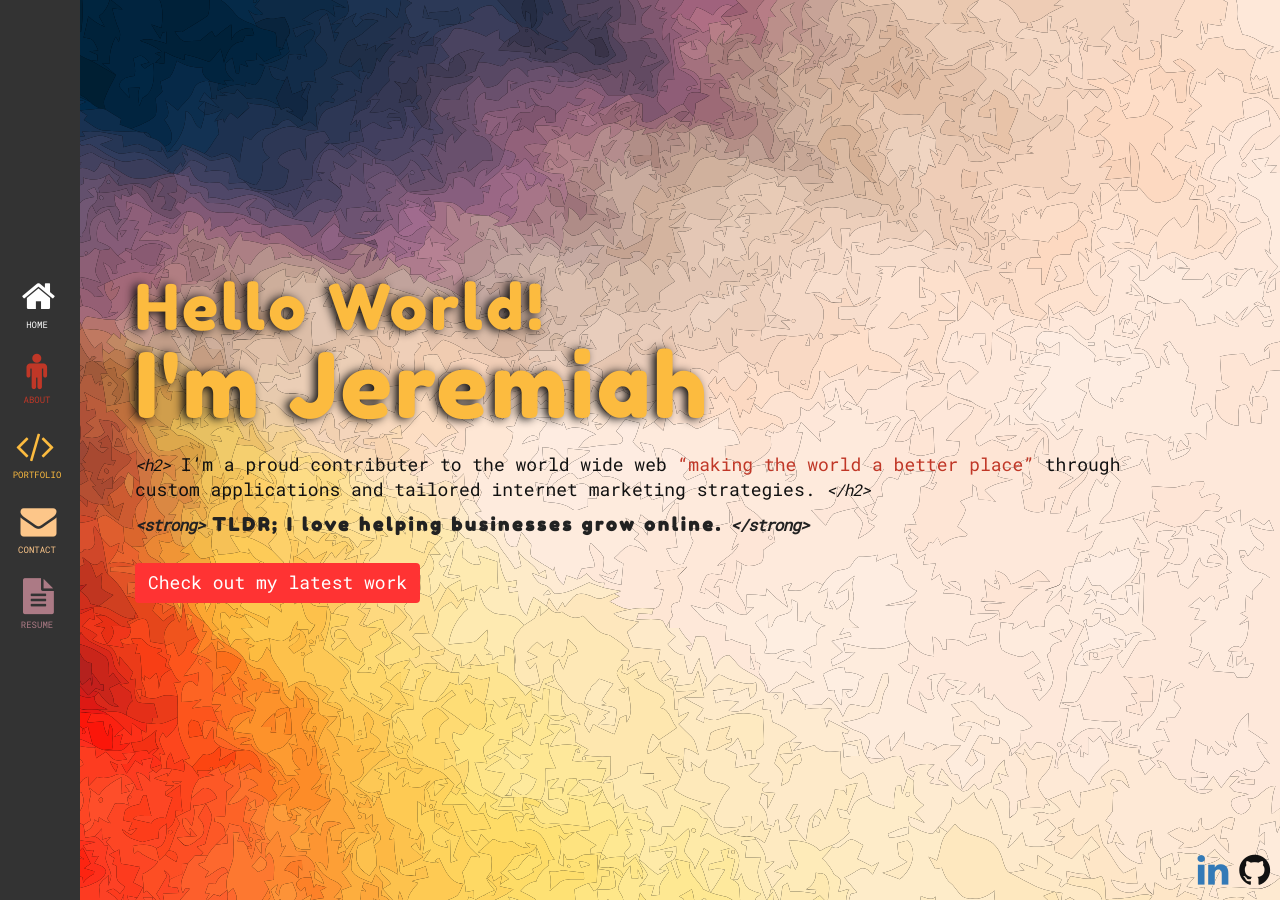
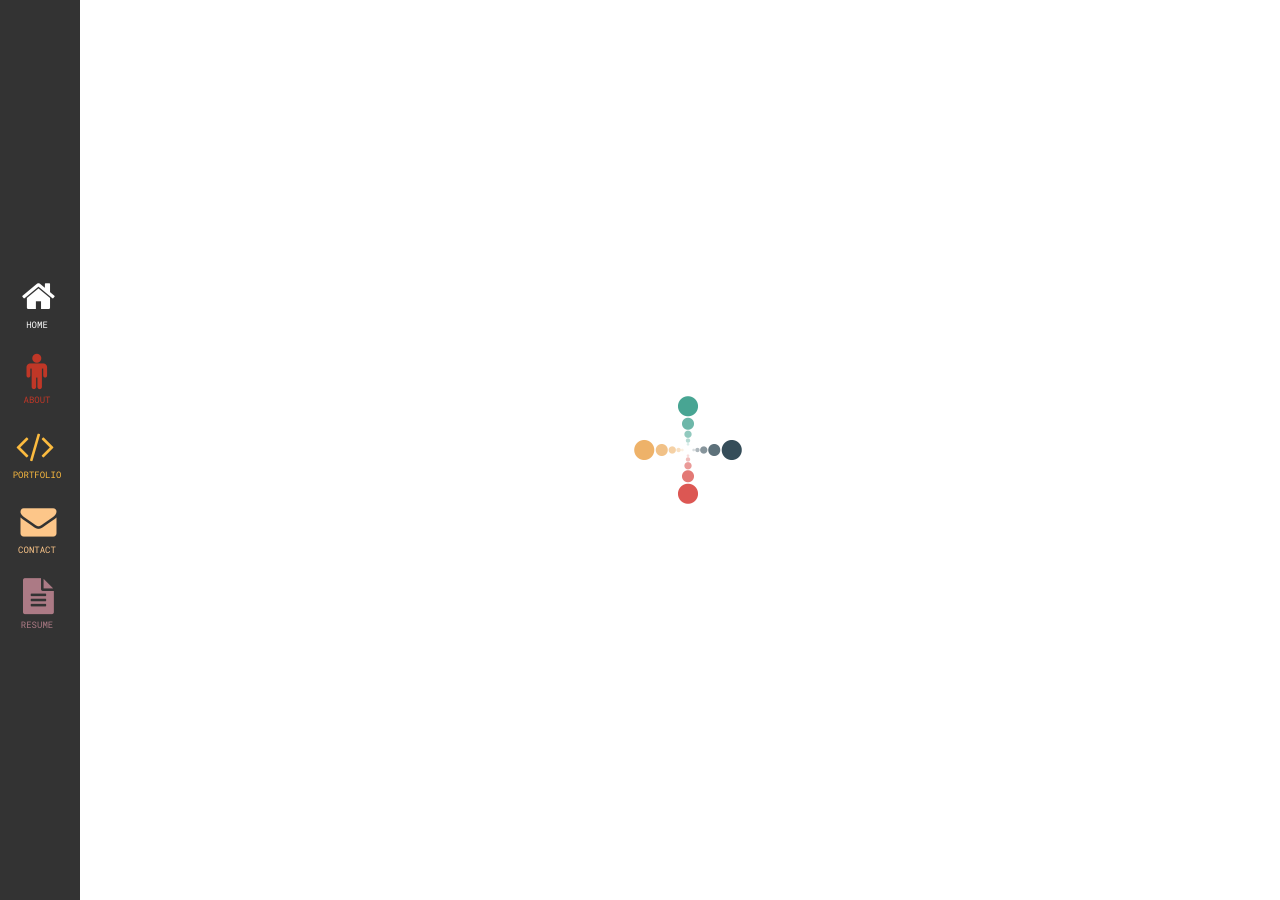
Before and after one commit to JWizerd/2017_personal_portfolio, a Jekyll site: the page built from index.html, in a window 1280 px wide. Built offline with Jekyll 4.4.1, drawn with Linux system fonts in a browser that asks for light colours.

Commit message:
page loader js logic added

```diff
--- a/assets/css/main.scss
+++ b/assets/css/main.scss
@@ -299,13 +299,14 @@
 }
 
 .load-screen {
-  display: none;
+  display: block;
   position: absolute;
   top: 0;
   left: 0;
-  width: 100vw;
+  margin-left: 80px;
+  width: 95vw;
   height: 100vh;
-  background: #333 url("../img/preloader.gif") center center no-repeat;
+  background: white url(../img/preloader.gif) center center no-repeat;
   z-index: 2000;
 }
 
--- a/assets/javascripts/main.js
+++ b/assets/javascripts/main.js
@@ -68,12 +68,9 @@
 
     formSpreeAjax();
 
-
-    /* single page navigation */
-    // loadViewOnClick('.about', 'about.html');
-    // loadViewOnClick('.contact', 'contact.html');
-    // loadViewOnClick('.home', 'home.html');
-    // loadViewOnClick('.work', 'work.html');
+    $(window).load(function(){
+      $('.load-screen').fadeOut('slow');
+    });
 
     /* bug fix for modal window and animation.css */
     window.setTimeout(function() {
```
Also changed, not shown: 2 other files.
